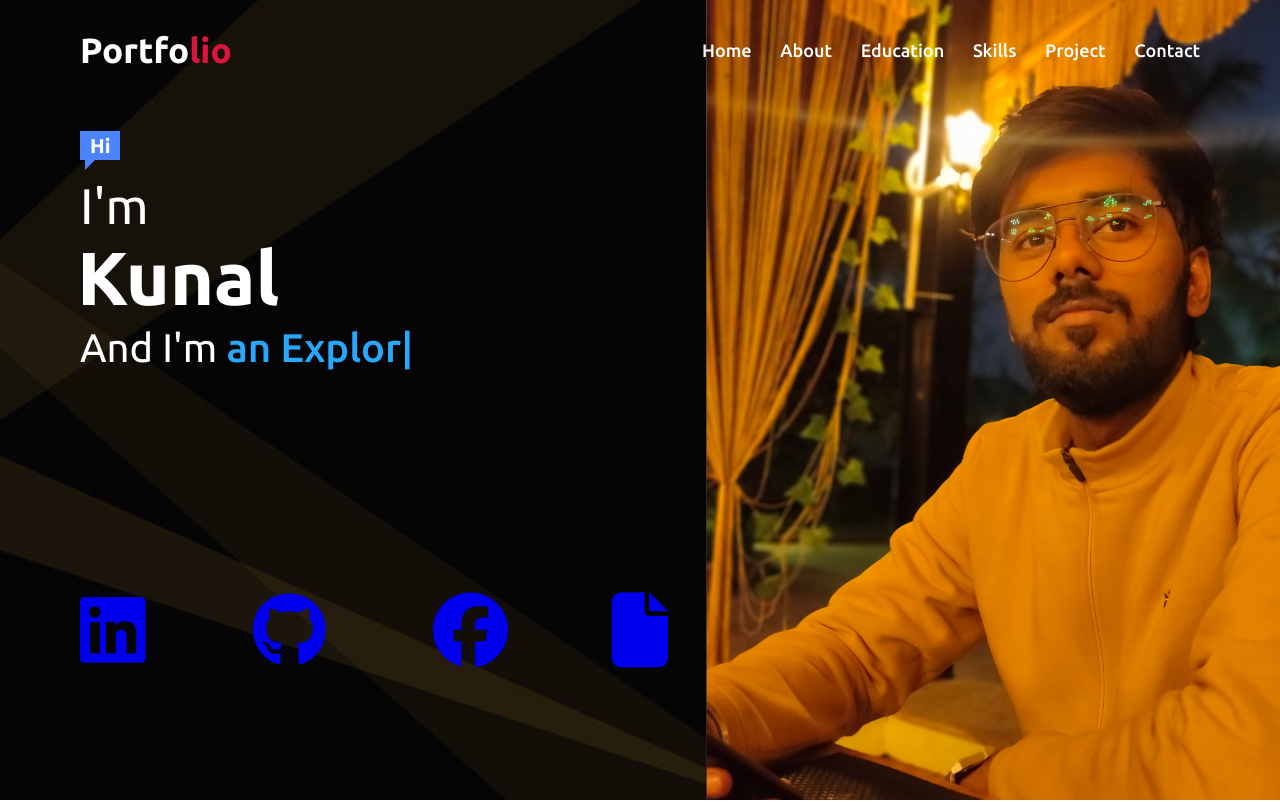
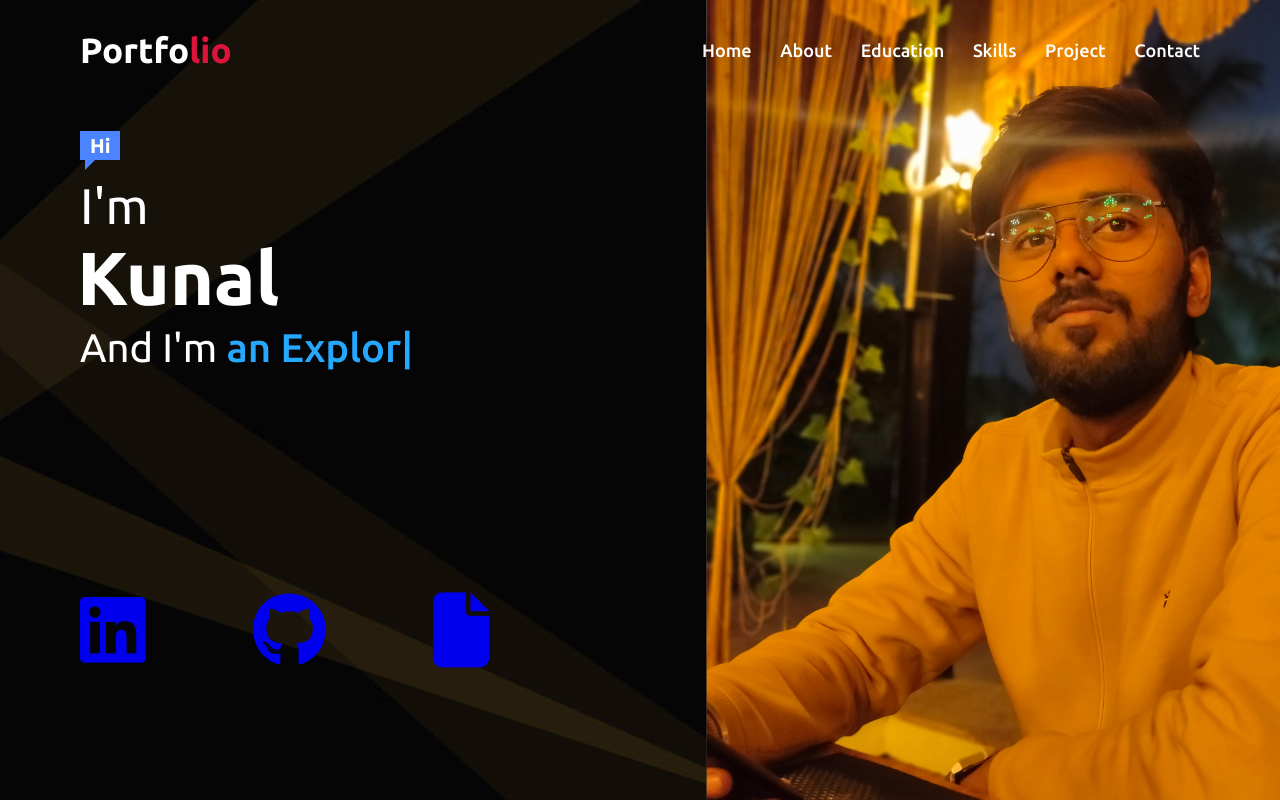
Before and after one commit to Kunal2703/Portfolio-Website, a plain HTML site: page index.html in a window 1280 px wide. Shown: the top 802 px of the page. Drawn offline with nearby package versions, Linux system fonts and the light colour scheme.

Commit message:
update on index.html

```diff
--- a/index.html
+++ b/index.html
@@ -64,11 +64,6 @@
 
                     <i class="fa-brands fa-github fa-3x"></i>
                 </a>&nbsp;&nbsp;&nbsp;&nbsp;&nbsp;&nbsp;&nbsp;
-
-                <a href="https://www.facebook.com/kunal2703" target="_blank" rel="noopener">
-
-                    <i class="fa-brands fa-facebook fa-3x"></i>
-                </a>&nbsp;&nbsp;&nbsp;&nbsp;&nbsp;&nbsp;
 
                 <a href="https://kunal2703.github.io/resume/" target="_blank" rel="noopener">
 
```
Also changed, not shown: images/banner.jpg (deleted), images/profile-1.jpeg (deleted), images/profile-2.jpeg (deleted), images/profile-3.jpeg (deleted), images/profile-4.jpeg (deleted), images/profile-5.jpeg (deleted), 2 other files.
